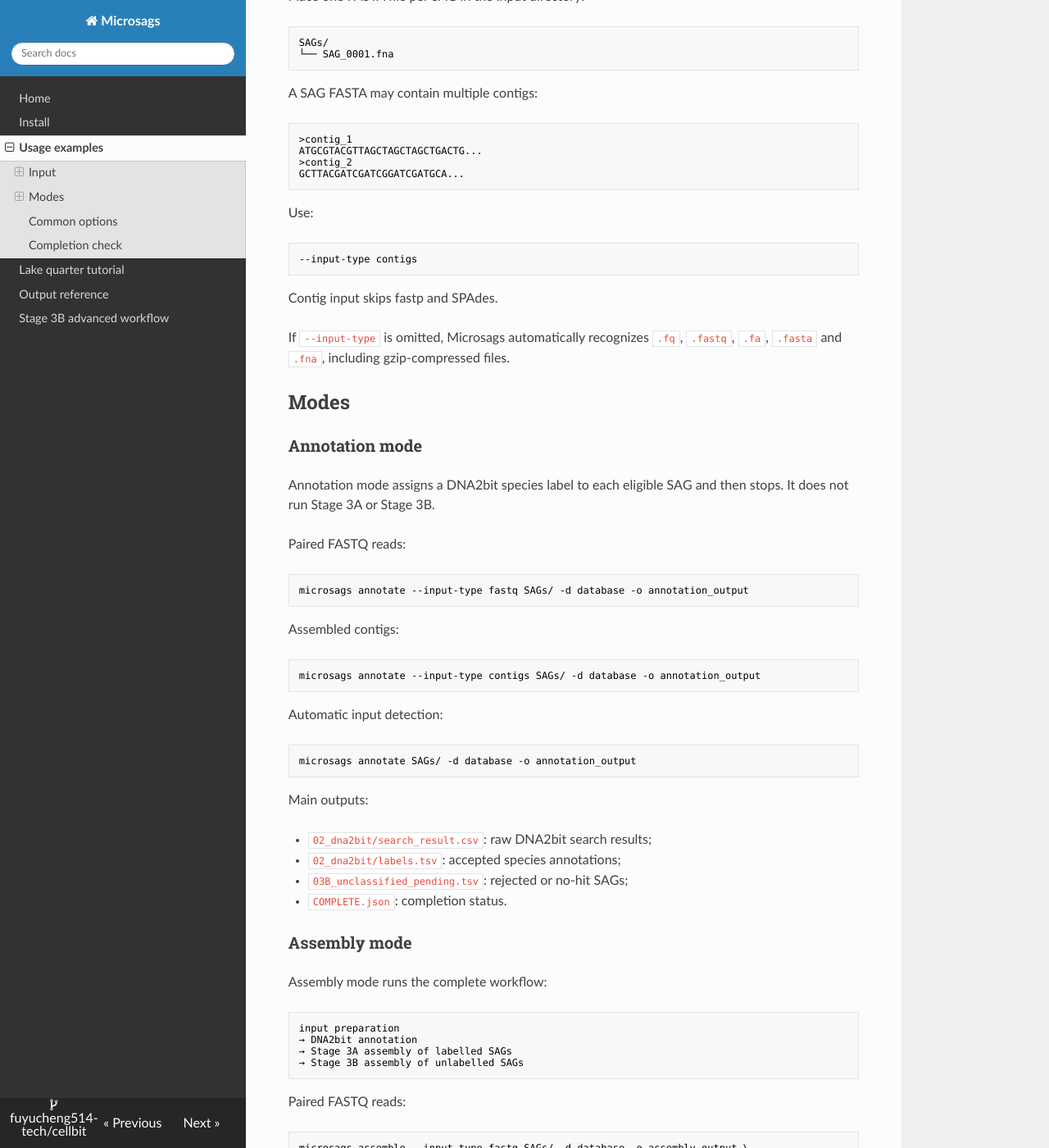
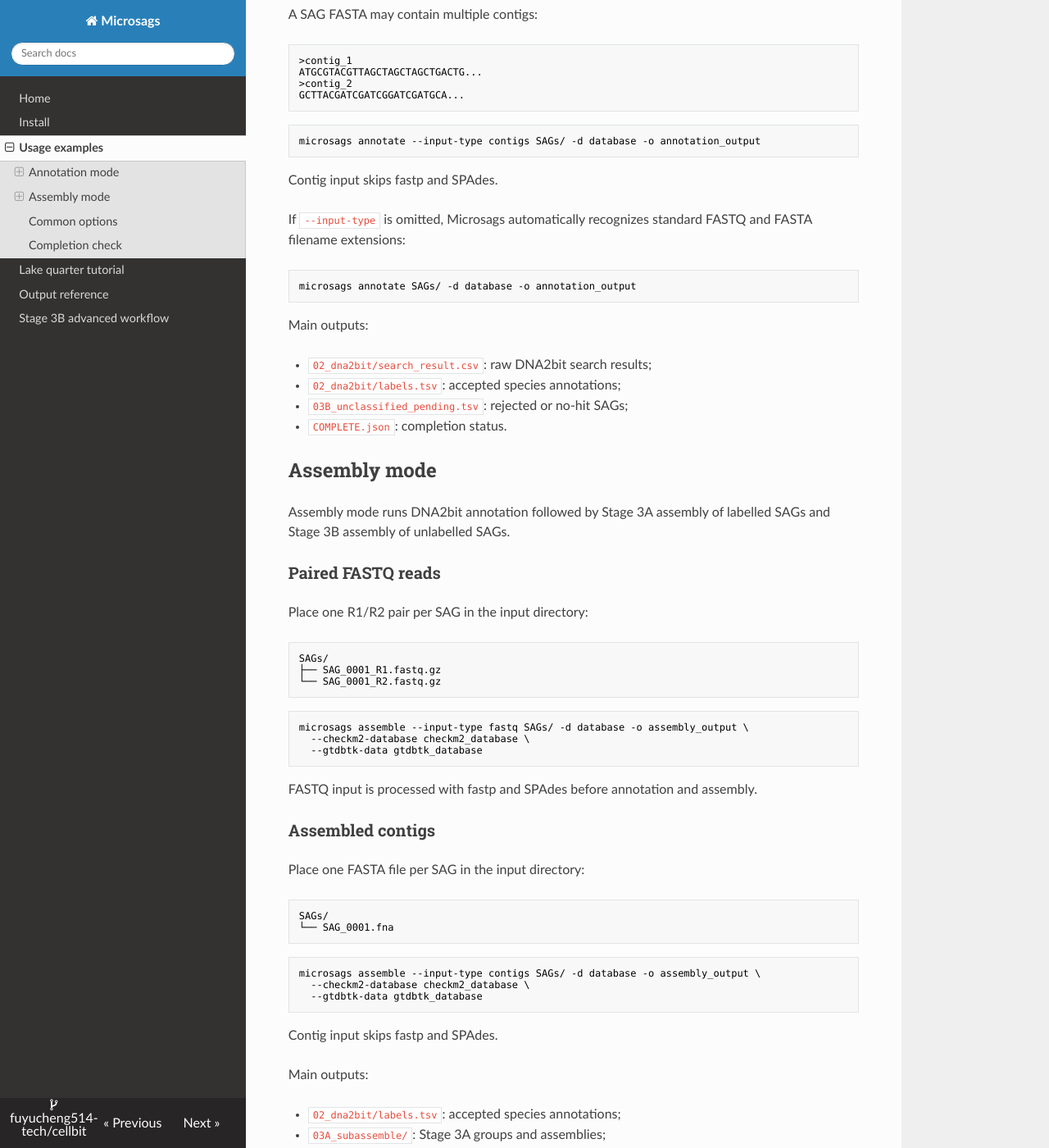
Before and after one commit to fuyucheng514-tech/cellbit, an MkDocs documentation site: the page built from docs/usage.md, in a window 1280 px wide and 1400 px high, scrolled down 784 px. Shown: the whole window at 82% size. Built offline with MkDocs 1.6.1, drawn with Linux system fonts in a browser that asks for light colours; nearby versions of some CDN libraries; some of the changed text lies outside the part shown.

Commit message:
docs: place inputs within each mode

````diff
--- a/docs/usage.md
+++ b/docs/usage.md
@@ -1,13 +1,12 @@
 # Usage examples
 
-Microsags has two operating modes:
+Microsags provides two operating modes: **Annotation mode** and
+**Assembly mode**.
 
-1. **Annotation mode** assigns species labels to SAGs.
-2. **Assembly mode** runs annotation followed by Stage 3A and Stage 3B.
+## Annotation mode
 
-Both modes accept paired FASTQ reads or assembled FASTA contigs.
-
-## Input
+Annotation mode assigns a DNA2bit species label to each eligible SAG and then
+stops. It does not run Stage 3A or Stage 3B.
 
 ### Paired FASTQ reads
 
@@ -19,10 +18,8 @@
 └── SAG_0001_R2.fastq.gz
 ```
 
-Use:
-
 ```bash
---input-type fastq
+microsags annotate --input-type fastq SAGs/ -d database -o annotation_output
 ```
 
 FASTQ input is processed with fastp and SPAdes before annotation.
@@ -45,38 +42,14 @@
 GCTTACGATCGATCGGATCGATGCA...
 ```
 
-Use:
-
 ```bash
---input-type contigs
+microsags annotate --input-type contigs SAGs/ -d database -o annotation_output
 ```
 
 Contig input skips fastp and SPAdes.
 
-If `--input-type` is omitted, Microsags automatically recognizes
-`.fq`, `.fastq`, `.fa`, `.fasta` and `.fna`, including gzip-compressed
-files.
-
-## Modes
-
-### Annotation mode
-
-Annotation mode assigns a DNA2bit species label to each eligible SAG and then
-stops. It does not run Stage 3A or Stage 3B.
-
-Paired FASTQ reads:
-
-```bash
-microsags annotate --input-type fastq SAGs/ -d database -o annotation_output
-```
-
-Assembled contigs:
-
-```bash
-microsags annotate --input-type contigs SAGs/ -d database -o annotation_output
-```
-
-Automatic input detection:
+If `--input-type` is omitted, Microsags automatically recognizes standard
+FASTQ and FASTA filename extensions:
 
 ```bash
 microsags annotate SAGs/ -d database -o annotation_output
@@ -89,18 +62,20 @@
 - `03B_unclassified_pending.tsv`: rejected or no-hit SAGs;
 - `COMPLETE.json`: completion status.
 
-### Assembly mode
+## Assembly mode
 
-Assembly mode runs the complete workflow:
+Assembly mode runs DNA2bit annotation followed by Stage 3A assembly of
+labelled SAGs and Stage 3B assembly of unlabelled SAGs.
+
+### Paired FASTQ reads
+
+Place one R1/R2 pair per SAG in the input directory:
 
 ```text
-input preparation
-→ DNA2bit annotation
-→ Stage 3A assembly of labelled SAGs
-→ Stage 3B assembly of unlabelled SAGs
+SAGs/
+├── SAG_0001_R1.fastq.gz
+└── SAG_0001_R2.fastq.gz
 ```
-
-Paired FASTQ reads:
 
 ```bash
 microsags assemble --input-type fastq SAGs/ -d database -o assembly_output \
@@ -108,13 +83,24 @@
   --gtdbtk-data gtdbtk_database
 ```
 
-Assembled contigs:
+FASTQ input is processed with fastp and SPAdes before annotation and assembly.
+
+### Assembled contigs
+
+Place one FASTA file per SAG in the input directory:
+
+```text
+SAGs/
+└── SAG_0001.fna
+```
 
 ```bash
 microsags assemble --input-type contigs SAGs/ -d database -o assembly_output \
   --checkm2-database checkm2_database \
   --gtdbtk-data gtdbtk_database
 ```
+
+Contig input skips fastp and SPAdes.
 
 Main outputs:
 
````
